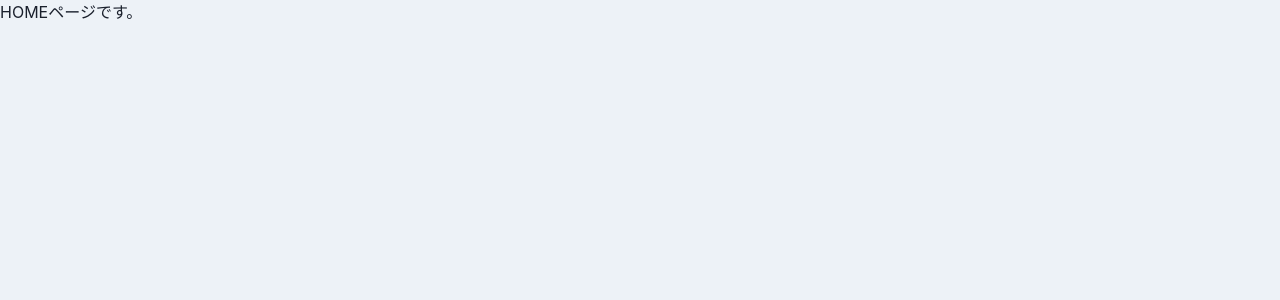
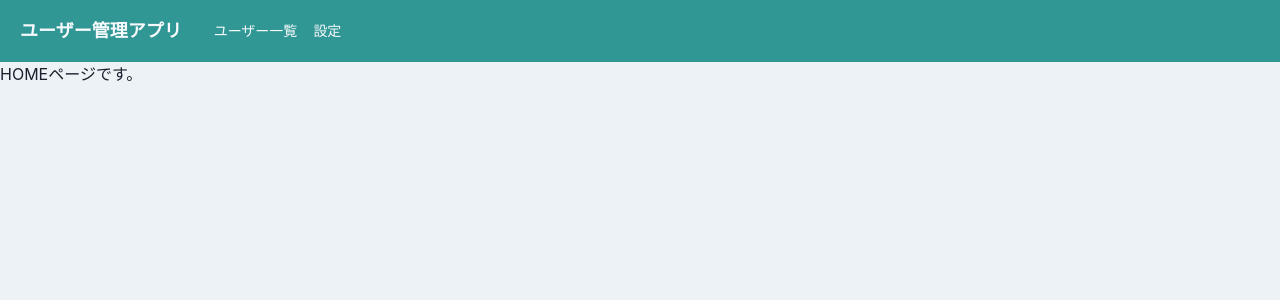
Before and after one commit to ikeshi13/React_application, a React (Create React App) app: page /home in a window 1280 px wide. Shown: the top 300 px of the page. Built offline with nearby package versions, Linux system fonts and the light colour scheme.

Commit message:
header作成

```diff
--- /dev/null
+++ b/src/components/organisms/layout/Header.tsx
@@ -0,0 +1,36 @@
+import { Box, Button, Drawer, DrawerBody, DrawerContent, DrawerOverlay, Flex, Heading, IconButton, Link, useDisclosure } from "@chakra-ui/react";
+import { memo, VFC } from "react";
+import { HamburgerIcon } from "@chakra-ui/icons";
+
+export const Header: VFC = memo(() => {
+  const { isOpen, onOpen, onClose } = useDisclosure();
+  return (
+    <>
+      <Flex as="nav" bg="teal.500" color="gray.50" align="center" justify="space-between" padding={{ base: 3, md: 5 }}>
+        <Flex align={"center"} as="a" mr={8} _hover={{ cursor: "pointer" }}>
+          <Heading as="h1" fontSize={{ base: "md", md: "lg" }}>
+            ユーザー管理アプリ
+          </Heading>
+        </Flex>
+        <Flex align={"center"} fontSize="sm" flexGrow={2} display={{ base: "none", md: "flex" }}>
+          <Box pr={4}>
+            <Link>ユーザー一覧</Link>
+          </Box>
+          <Link>設定</Link>
+        </Flex>
+        <IconButton aria-label="メニューボタン" icon={<HamburgerIcon />} size="sm" variant={"unstyled"} display={{ base: "block", md: "none" }} onClick={onOpen} />
+      </Flex>
+      <Drawer placement="left" size="xs" onClose={onClose} isOpen={isOpen}>
+        <DrawerOverlay>
+          <DrawerContent>
+            <DrawerBody p={0} bg="gray.100">
+              <Button w="100%">TOP</Button>
+              <Button w="100%">ユーザー一覧</Button>
+              <Button w="100%">設定</Button>
+            </DrawerBody>
+          </DrawerContent>
+        </DrawerOverlay>
+      </Drawer>
+    </>
+  );
+});
--- a/src/components/pages/page404.tsx
+++ b/src/components/pages/page404.tsx
@@ -1,5 +1,5 @@
 import { FC, memo } from "react";
 
 export const Page404 :FC = memo(() => {
-    return <p>ログインページです。</p>
+    return <p>404ページです。</p>
 })
--- /dev/null
+++ b/src/components/templates/HeaderLayout.tsx
@@ -0,0 +1,16 @@
+import { memo, ReactNode, VFC } from "react";
+import { Header } from "../organisms/layout/Header";
+
+type Props = {
+  children: ReactNode;
+};
+
+export const HeaderLayout: VFC<Props> = memo((props) => {
+  const { children } = props;
+  return (
+    <>
+      <Header />
+      {children}
+    </>
+  );
+});
--- a/src/router/HomeRoutes.tsx
+++ b/src/router/HomeRoutes.tsx
@@ -25,7 +25,7 @@
     {
         path:"*",
         exact:false,
-        children:<Page404/>
+        children:<Page404 />
 
     },
 ]
--- a/src/router/Router.tsx
+++ b/src/router/Router.tsx
@@ -3,6 +3,7 @@
 import { Login } from "../components/pages/Login";
 import { HomeRoutes } from "./HomeRoutes";
 import { Page404 } from "../components/pages/page404";
+import { HeaderLayout } from "../components/templates/HeaderLayout";
 
 export const Router = () => {
   return (
@@ -20,7 +21,9 @@
                   exact={route.exact}
                   path={`${url}${route.path}`}
                 >
-                {route.children}
+
+                <HeaderLayout>{route.children}</HeaderLayout>
+
                 </Route>
               ))}
             </Switch>
```
